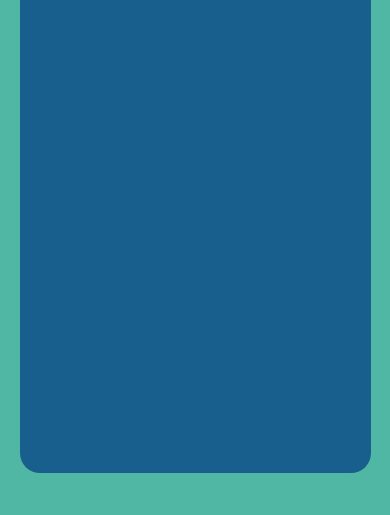
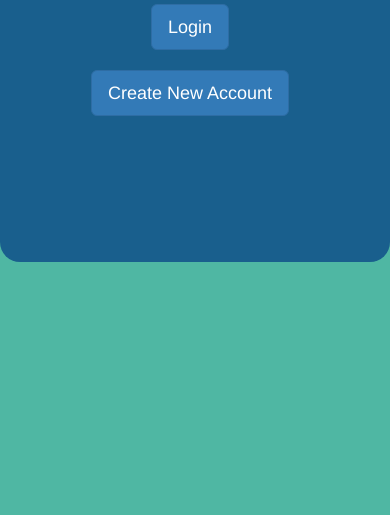
Before and after one commit to LambertTran/todo-app-react-redux, a React app: page / in a window 390 px wide. Shown: the part 329-844 px from the top of the page. Built offline with nearby package versions, Linux system fonts and the light colour scheme.

Commit message:
add UI style

```diff
--- a/public/sass/index.scss
+++ b/public/sass/index.scss
@@ -1,6 +1,6 @@
 $main-bg: #73C6B6 ;
 $login-box-bg: #5DADE2;
-$margin-div: 50px;
+$margin-div: 20px;
 $tasks-bg:  #008080;
 $task-item-bg:#CB4335;
 
@@ -29,6 +29,21 @@ body{
   background-color: darken($main-bg,10%);
 }
 
+.welcome-box{
+  @include centerProps;
+  @include boxProps;
+  text-align:center;
+  background-color: darken($login-box-bg, 30%);
+  color:white;
+  height:40%;
+  width:30%;
+
+  @media (max-width:450px){
+    height:40%;
+    width:100%;
+  }
+
+}
 .main-box{
   @include centerProps;
   @include boxProps;
@@ -43,8 +58,13 @@ body{
   }
 }
 
+.error-message{
+  color:red;
+}
+
 .btnProps{
   margin-bottom: $margin-div;
+  margin-top: $margin-div;
 }
 
 .inside-box{
--- a/src/components/new-user.js
+++ b/src/components/new-user.js
@@ -35,7 +35,7 @@ class NewUser extends Component{
       return <div></div>
     }
     return (
-      <div>Email is already taken </div>
+      <div className="error-message" >Email is already taken </div>
     )
   }
 
--- a/src/components/user-login.js
+++ b/src/components/user-login.js
@@ -35,7 +35,7 @@ class UserLogin extends Component{
       return <div></div>
     }
     return (
-      <div>Wrong email or password</div>
+      <div className="error-message">Wrong email or password</div>
     )
   }
 
--- a/src/components/welcome.js
+++ b/src/components/welcome.js
@@ -15,8 +15,9 @@ class WelCome extends Component{
   render() {
     return (
       <div>
-        <div className="main-box">
+        <div className="welcome-box">
           <h1>Welcome to TodoApp</h1>
+          <div className="">
             <div className="btnProps">
               <Link to='/users/login'
                 className="btn btn-primary btn-lg">Login</Link>
@@ -27,6 +28,7 @@ class WelCome extends Component{
             </div>
           </div>
         </div>
+      </div>
     );
   }
 }
```
Also changed, not shown: public/css/index.css, 1 other file. Lines whose indentation alone changed are shown as unchanged.
